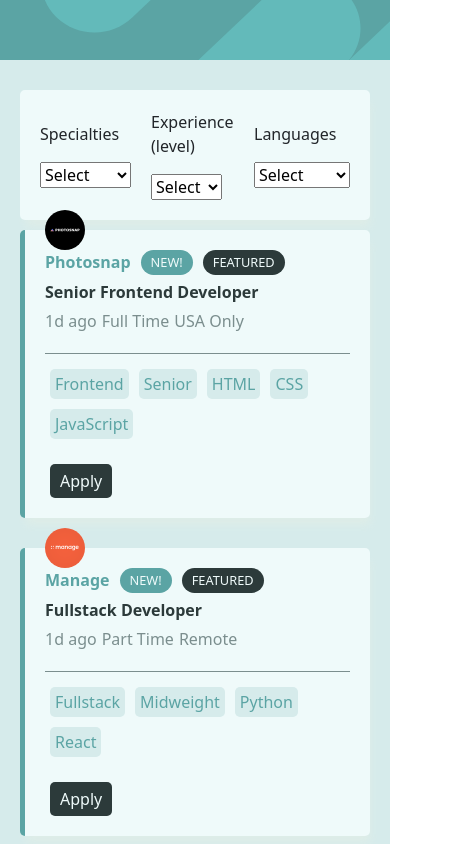
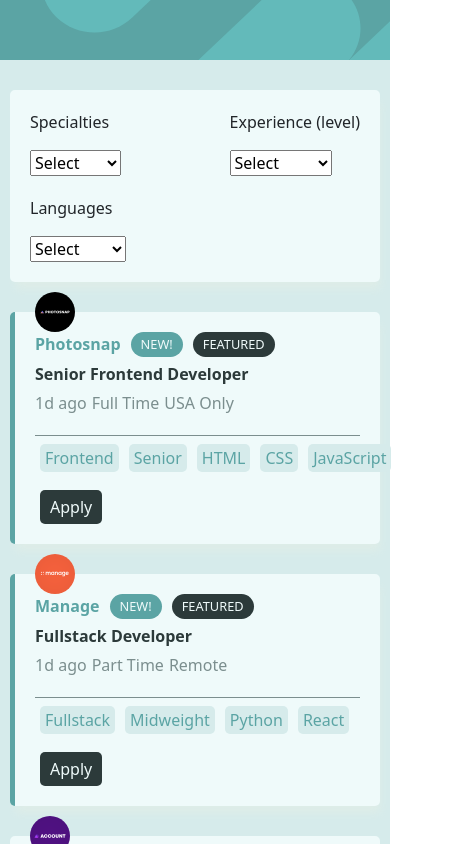
Before and after one commit to OryemaStephen/job-listing-master, a React (Vite) app: page / in a window 390 px wide. Shown: the top 844 px of the page, 455 px wide, since content can reach past the window. Built offline with nearby package versions, Linux system fonts and the light colour scheme.

Commit message:
Added filters functionalities

```diff
--- a/src/Components/Job.jsx
+++ b/src/Components/Job.jsx
@@ -3,37 +3,37 @@ import classNames from 'classnames';
 import { useState } from "react";
 
 const Job = ({ jobs }) => {
-  const [filters, setFilters] = useState([]);
+  const [roleFilter, setRoleFilter] = useState("");
+  const [levelFilter, setLevelFilter] = useState("");
+  const [languageFilter, setLanguageFilter] = useState("");
 
-  const handleFilterClick = (filterText) => {
-    if (!filters.includes(filterText)) {
-      setFilters([...filters, filterText]);
-    }
+  const handleFilterChange = (event) => {
+    const { name, value } = event.target;
+    if (name === "role") setRoleFilter(value);
+    if (name === "level") setLevelFilter(value);
+    if (name === "language") setLanguageFilter(value);
   };
 
   const handleClearFilters = () => {
-    setFilters([]);
+    setRoleFilter("");
+    setLevelFilter("");
+    setLanguageFilter("");
   };
 
-  const filteredJobs = filters.length
-    ? jobs.filter((job) =>
-        filters.every(
-          (filter) =>
-            job.role === filter ||
-            job.level === filter ||
-            job.languages.includes(filter) ||
-            job.tools.includes(filter)
-        )
-      )
-    : jobs;
+  const filteredJobs = jobs.filter((job) => {
+    const matchesRole = roleFilter === "" || job.role.toLowerCase() === roleFilter.toLowerCase();
+    const matchesLevel = levelFilter === "" || job.level.toLowerCase() === levelFilter.toLowerCase();
+    const matchesLanguage = languageFilter === "" || job.languages.map(lang => lang.toLowerCase()).includes(languageFilter.toLowerCase());
+    return matchesRole && matchesLevel && matchesLanguage;
+  });
 
   return (
     <>
       <div className="filter">
         <div>
           <p>Specialties</p>
-            <select name="role" id="role">
-              <option value="select">Select</option>
+          <select name="role" value={roleFilter} onChange={handleFilterChange}>
+            <option value="">Select</option>
             <option value="frontend">Frontend</option>
             <option value="backend">Backend</option>
             <option value="fullstack">Fullstack</option>
@@ -41,42 +41,44 @@ const Job = ({ jobs }) => {
         </div>
         <div>
           <p>Experience (level)</p>
-            <select name="level" id="level">
+          <select name="level" value={levelFilter} onChange={handleFilterChange}>
             <option value="">Select</option>
             <option value="junior">Junior</option>
-              <option value="mid">Mid</option>
+            <option value="midweight">Midweight</option>
             <option value="senior">Senior</option>
           </select>
         </div>
         <div>
           <p>Languages</p>
-            <select name="language" id="language">
-              <option value="select">Select</option>
+          <select name="language" value={languageFilter} onChange={handleFilterChange}>
+            <option value="">Select</option>
             <option value="javascript">JavaScript</option>
             <option value="python">Python</option>
             <option value="html">HTML</option>
-              <option value="html">HTML</option>
+            <option value="css">CSS</option>
+            <option value="ruby">RUBY</option>
           </select>
         </div>
-          {filters.length > 0 && (
+        {(roleFilter || levelFilter || languageFilter) && (
           <button className="clear-button" onClick={handleClearFilters}>
             Clear
           </button>
         )}
       </div>
 
-        {filteredJobs.map((job) => (
+      {filteredJobs.length > 0 ? (
+        filteredJobs.map((job) => (
           <div className={classNames('job', { 'job-featured': job.featured })} key={job.id}>
-            <div className="job-descrition">
+            <div className="job-description">
               <img className="logo" src={job.logo} alt={job.company}/>
               <div className="desc">
                 <div className="title">
                   <span className="name">{job.company}</span>
                   <span className={classNames({ new: job.new })}>
-                    {job.new?'New!':''}
+                    {job.new ? 'New!' : ''}
                   </span>
                   <span className={classNames({ feature: job.featured })}>
-                    {job.featured?'Featured':''}
+                    {job.featured ? 'Featured' : ''}
                   </span>
                 </div>
                 <div className="position">
@@ -91,16 +93,16 @@ const Job = ({ jobs }) => {
             </div>
             <div className="skills">
               <div>
-                <button className="role" onClick={() => handleFilterClick(job.role)}>{job.role}</button>
-                <button className="level" onClick={() => handleFilterClick(job.level)}>{job.level}</button>
+                <span className="role">{job.role}</span>
+                <span className="level">{job.level}</span>
                 <span>
                   {job.languages.map((language, index) => (
-                    <button className="language" key={index} onClick={() => handleFilterClick(language)}>{language}</button>
+                    <span className="language" key={index}>{language}</span>
                   ))}
                 </span>
                 <span>
                   {job.tools.map((tool, index) => (
-                    <button className="tool" key={index} onClick={() => handleFilterClick(tool)}>{tool}</button>
+                    <span className="tool" key={index}>{tool}</span>
                   ))}
                 </span>
               </div>
@@ -109,7 +111,10 @@ const Job = ({ jobs }) => {
               </div>
             </div>
           </div>
-        ))}
+        ))
+      ) : (
+        <p>No jobs match the selected filters.</p>
+      )}
     </>
   );
 };
--- a/src/index.css
+++ b/src/index.css
@@ -94,7 +94,7 @@ body{
   border-left: 5px solid hsl(180, 29%, 50%);
 }
 
-.job-descrition{
+.job-description{
   width: 50%;
   display: flex;
   justify-content: flex-start;
@@ -198,16 +198,24 @@ body{
 }
 
 @media screen and (max-width:480px) {
+  .jobs{
+    padding-left: 10px;
+    padding-right: 10px;
+    padding-top: 30px;
+    padding-bottom: 30px;
+    background-color: hsl(180, 35%, 88%);
+  }
+
   .job{
     display: flex;
     flex-direction: column;
     align-items: flex-start;
     justify-content: center;
     gap: 10px;
-    margin-bottom: 30px;
+    margin-top: 30px;
   }
 
-  .job-descrition{
+  .job-description{
     width: 100%;
     border-bottom: 1px solid hsl(180, 8%, 52%);
     padding-bottom: 20px;
@@ -224,4 +232,9 @@ body{
   .skills{
     width: 100%;
   }
+
+  .filter{
+    display: flex;
+    flex-wrap: wrap;
+  }
 }
```
Lines whose indentation alone changed are shown as unchanged.
